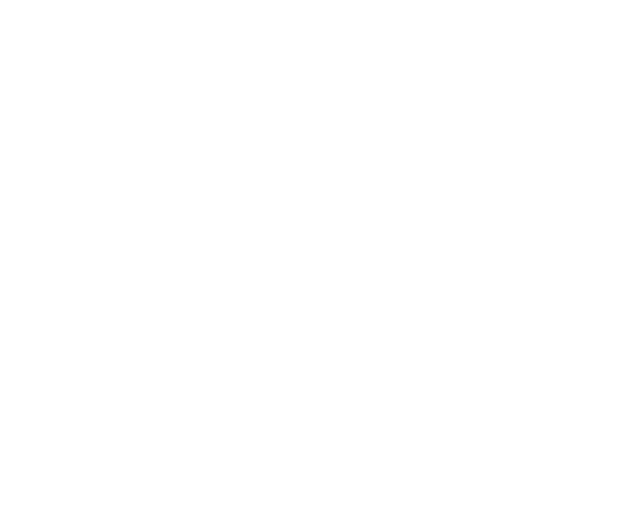
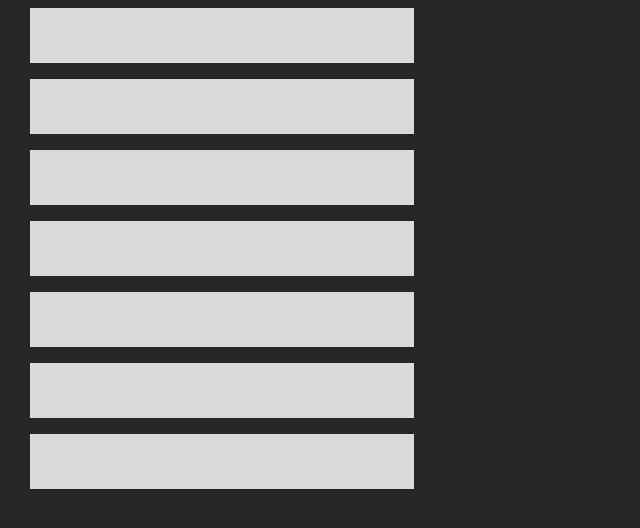
Before and after one commit to Aankirz/DebugBattle-Round-1, a plain HTML site: page question-5/index.html in a window 1280 px wide. Shown: the whole page, without its empty margins (0-640 px from the left). Drawn offline with Linux system fonts and the light colour scheme.

Commit message:
Question 5

```diff
--- a/question-5/index.html
+++ b/question-5/index.html
@@ -1,13 +1,21 @@
 <!DOCTYPE html>
 <html lang="en">
-<head>
-    <meta charset="UTF-8">
-    <meta http-equiv="X-UA-Compatible" content="IE=edge">
-    <meta name="viewport" content="width=device-width, initial-scale=1.0">
+  <head>
+    <meta charset="UTF-8" />
+    <meta http-equiv="X-UA-Compatible" content="IE=edge" />
+    <meta name="viewport" content="width=device-width, initial-scale=1.0" />
     <title>Document</title>
-    <link rel="stylesheet" href="styles.css" >
-</head>
-<body>
-
-</body>
+    <link rel="stylesheet" href="styles.css" />
+  </head>
+  <body>
+    <div class="container">
+      <div class="box"></div>
+      <div class="box"></div>
+      <div class="box"></div>
+      <div class="box"></div>
+      <div class="box"></div>
+      <div class="box"></div>
+      <div class="box"></div>
+    </div>
+  </body>
 </html>
--- a/question-5/styles.css
+++ b/question-5/styles.css
@@ -0,0 +1,22 @@
+body{
+    margin: 0;
+    padding: 0;
+    box-sizing: border-box;
+    overflow: hidden;
+}
+
+.container{
+    display: flex;
+    flex-direction: column;
+    background-color: #282727;
+    height: 100vh;
+    width: 100vw;
+}
+.box{
+    height: 55px;
+    width: 30vw;
+    background-color: #d9d9d9;
+    margin: 0.5rem;
+    margin-left: 30px;
+
+}
```
Also changed, not shown: 1 other file.
